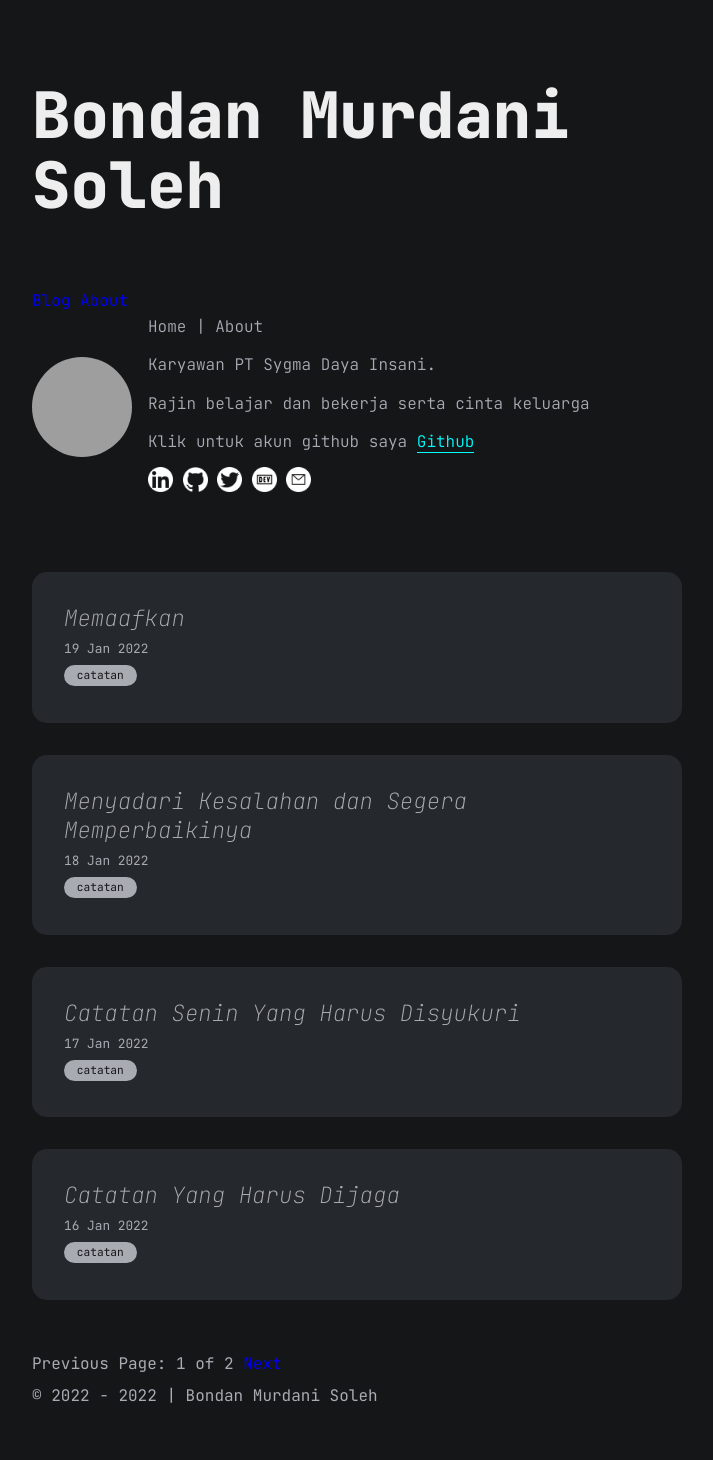
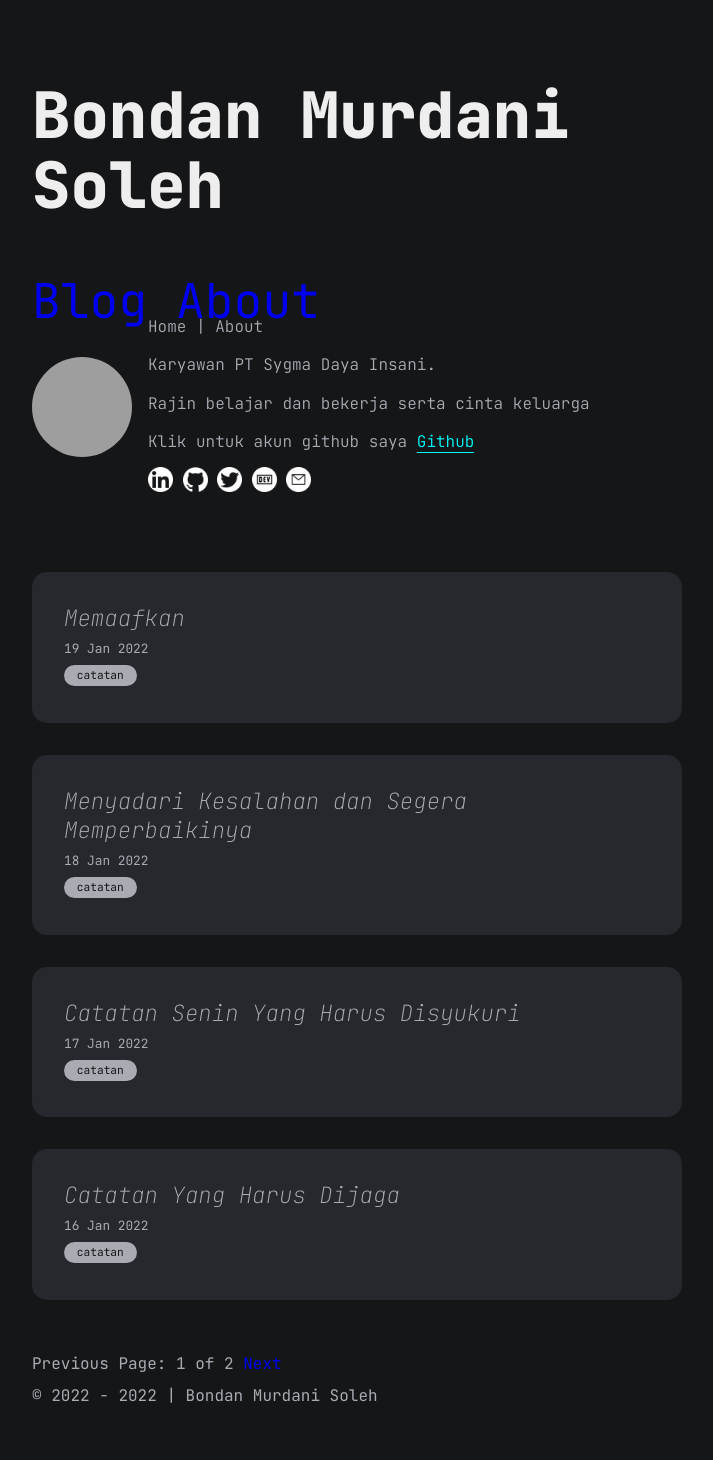
Before and after one commit to papabondan/papabondan.github.io, a Jekyll site: the page built from index.html, in a window 1280 px wide. Shown: the whole page, without its empty margins (283-996 px from the left). Built offline with Jekyll 4.4.1, drawn with Linux system fonts in a browser that asks for light colours; the list of posts is cut into pages by our own code; comment, search, counter and statistics services are not loaded; grey boxes are pictures that could not be loaded.

Commit message:
Update blog.css

```diff
--- a/assets/css/blog.css
+++ b/assets/css/blog.css
@@ -45,6 +45,10 @@ main {
   padding: 3rem 0;
 }
 
+nav {
+   font-size: 3rem;
+   color: var(--white-1);
+}
 /* header */
 
 #bio {
```
